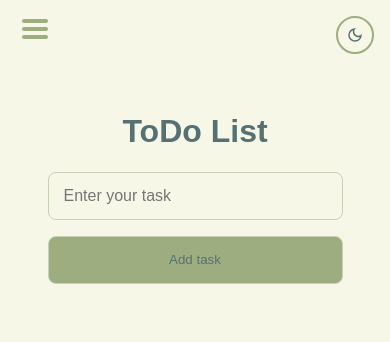
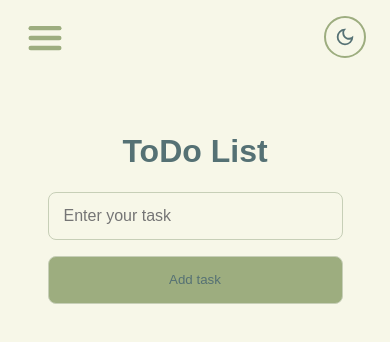
Before and after one commit to xncee/todo-list, a React (Vite) app: page / in a window 390 px wide. Shown: the top 342 px of the page. Built offline with nearby package versions, Linux system fonts and the light colour scheme.

Commit message:
style: minor adjustment for better accessability

```diff
--- a/src/components/MobileNavBar.jsx
+++ b/src/components/MobileNavBar.jsx
@@ -34,7 +34,7 @@ export default function MobileNavBar() {
                     <div className={styles.hamburgerLine}></div>
                     <div className={styles.hamburgerLine}></div>
                 </button>
-                <ThemeSwitcher size={18} />
+                <ThemeSwitcher size={22} />
             </header>
 
             {/* Mobile Menu Dropdown */}
--- a/src/styles/css/App.module.css
+++ b/src/styles/css/App.module.css
@@ -45,13 +45,14 @@ body {
     display: none;
     flex-direction: row;
     justify-content: space-between;
+    align-items: center;
     background-color: var(--color-background);
     width: 100%;
     box-sizing: border-box;
     position: fixed;
     top: 0;
     margin: 0;
-    padding: 1rem;
+    padding: 1rem 1.5rem 0.5rem 1.5rem;
 }
 .mobileDropdown {
     z-index: var(--z-mobile-dropdown);
@@ -72,15 +73,12 @@ body {
     box-shadow: 0 0 10px rgba(0, 0, 0, 0.1);
     transition: top 0.3s ease-out, height 0.3s ease-out;
 }
-.mobileDropdown.navLink{
-    text-decoration: none;
-    color: var(--color-primary);
-}
+
 .hamburgerLine {
-    width: 26px;
+    width: 30px;
     height: 4px;
     background-color: var(--color-accent);
-    margin: 2px 0;
+    margin: 2.5px 0;
     border-radius: 16px;
     transition: transform 0.3s ease;
 }
@@ -88,19 +86,20 @@ body {
     display: flex;
     flex-direction: column;
     cursor: pointer;
-    flex-direction: column;
     background: none;
     border: none;
+    align-items: center;
+    transform: scale(1.1)
 }
 .hamburgerButton.active .hamburgerLine:nth-child(1) {
-    transform: rotate(45deg) translate(5px, 5px) scaleX(1.2);
+    transform: rotate(45deg) translate(6px, 6px) scaleX(1.2);
 }
 .hamburgerButton.active .hamburgerLine:nth-child(2) {
     opacity: 0;
     transform: scaleX(0);
 }
 .hamburgerButton.active .hamburgerLine:nth-child(3) {
-    transform: rotate(-45deg) translate(7px, -6px) scaleX(1.2);;
+    transform: rotate(-45deg) translate(7px, -6px) scaleX(1.2);
 }
 
 .themeButton {
@@ -122,7 +121,7 @@ body {
 /* Phones */
 @media (max-width: 480px) {
     body {
-        padding-top: 60px;
+        padding-top: 5rem;
     }
     .desktopNavBar {
         display: none;
```
